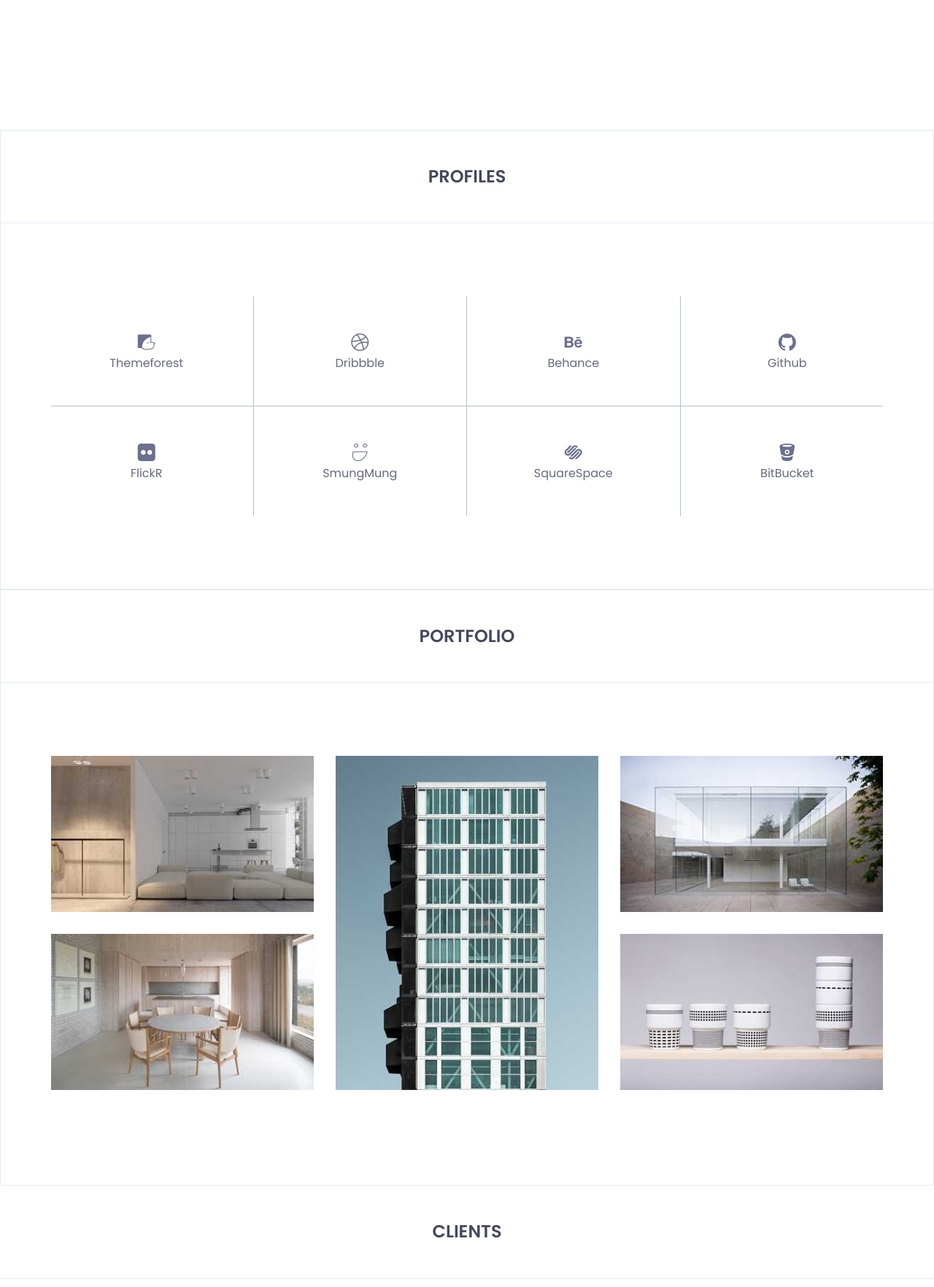
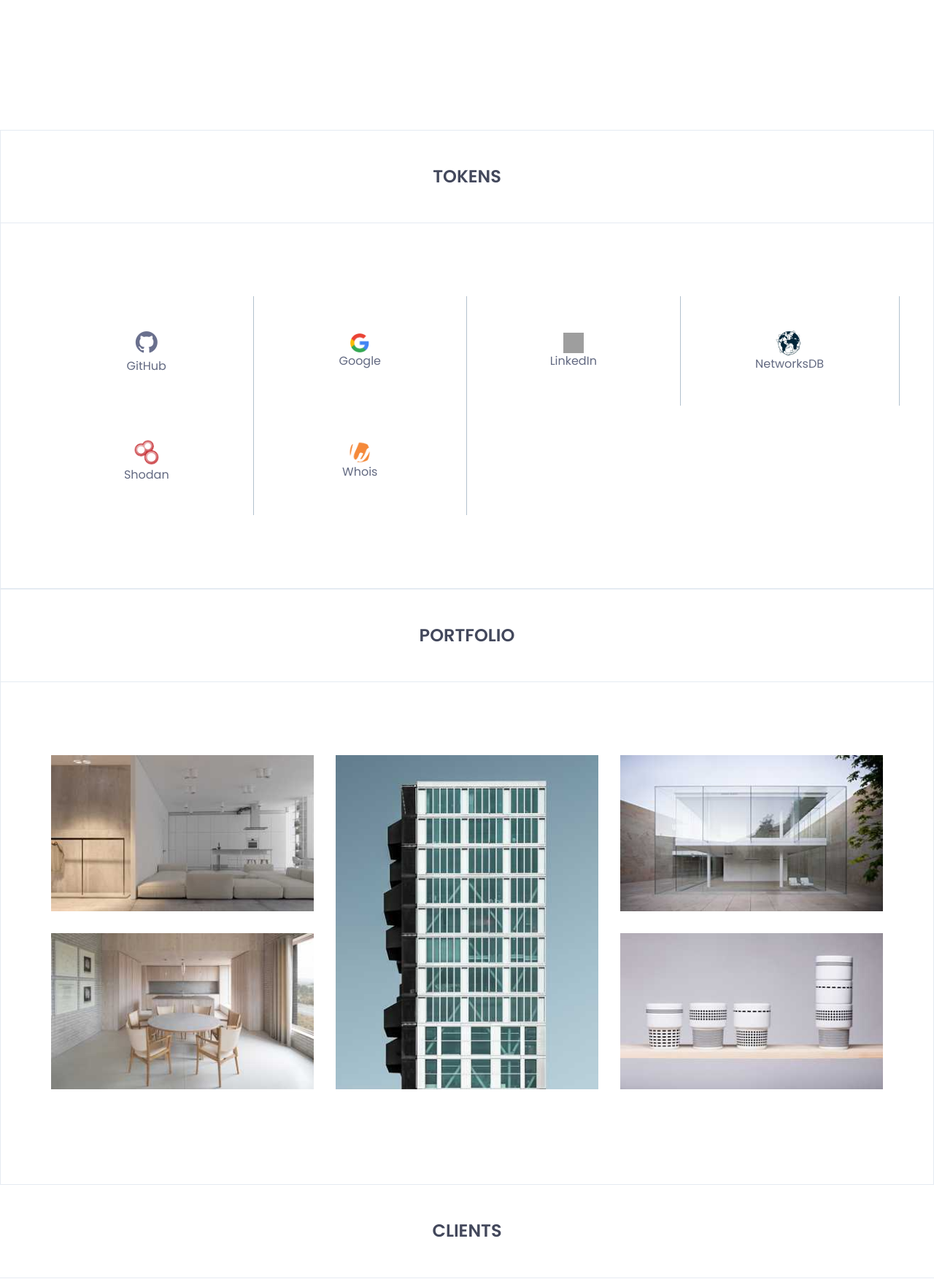
Before and after one commit to hila302010/final-cyber-project, a Flask app: page / in a window 1280 px wide. Shown: the part 4070-5834 px from the top of the page at 73% size. Run offline with Flask 3, Linux system fonts and the light colour scheme; grey boxes are pictures that could not be loaded.

Commit message:
updating tokens with logos - shaked

```diff
--- a/templates/OsinTech/assets/css/flaticon.css
+++ b/templates/OsinTech/assets/css/flaticon.css
@@ -24,16 +24,9 @@
 [class^="flaticon-"]:before, [class*=" flaticon-"]:before,
 [class^="flaticon-"]:after, [class*=" flaticon-"]:after {
   font-family: Flaticon;
-  font-size: 24px;
+  font-size: 30px;
   font-style: normal;
   margin-left: 0px;
 }
 
-.flaticon-bitbucket-logotype-camera-lens-in-perspective:before { content: "\f100"; }
-.flaticon-squarespace-logo:before { content: "\f101"; }
-.flaticon-smug:before { content: "\f102"; }
-.flaticon-flickr-website-logo-silhouette:before { content: "\f103"; }
 .flaticon-github-logo:before { content: "\f104"; }
-.flaticon-behance-logo:before { content: "\f105"; }
-.flaticon-dribbble:before { content: "\f106"; }
-.flaticon-themeforest:before { content: "\f107"; }
--- a/templates/OsinTech/index.html
+++ b/templates/OsinTech/index.html
@@ -454,21 +454,22 @@
 		<section id="profiles" class="profiles">
 			<div class="profiles-details">
 				<div class="section-heading text-center">
-					<h2>profiles</h2>
+					<h2>Tokens</h2>
 				</div>
 				<div class="container">
 					<div class="profiles-content">
-						<div class="row">
+						<!-- First Row -->
+						<div class="row justify-content-center">
 							<div class="col-sm-3">
 								<div class="single-profile">
 									<div class="profile-txt">
-										<a href=""><i class="flaticon-themeforest"></i></a>
-										<div class="profile-icon-name">themeforest</div>
+										<a href=""><i class="flaticon-github-logo"></i></a>
+										<div class="profile-icon-name">GitHub</div>
 									</div>
 									<div class="single-profile-overlay">
 										<div class="profile-txt">
-											<a href=""><i class="flaticon-themeforest"></i></a>
-											<div class="profile-icon-name">themeforest</div>
+											<a href=""><i class="flaticon-github-logo"></i></a>
+											<div class="profile-icon-name">GitHub</div>
 										</div>
 									</div>
 								</div>
@@ -476,13 +477,16 @@
 							<div class="col-sm-3">
 								<div class="single-profile">
 									<div class="profile-txt">
-										<a href=""><i class="flaticon-dribbble"></i></a>
-										<div class="profile-icon-name">dribbble</div>
+										<a href="https://www.google.com" target="_blank">
+											<img src="assets/images/google_logo.png" alt="Google Logo" style="width: 28px; height: 28px;">										</a>
+										<div class="profile-icon-name">Google</div>
 									</div>
 									<div class="single-profile-overlay">
 										<div class="profile-txt">
-											<a href=""><i class="flaticon-dribbble"></i></a>
-											<div class="profile-icon-name">dribbble</div>
+											<a href="https://www.google.com" target="_blank">
+												<img src="assets/images/google_logo.png" alt="Google Logo" style="width: 28px; height: 28px;">
+											</a>
+											<div class="profile-icon-name">Google</div>
 										</div>
 									</div>
 								</div>
@@ -490,44 +494,38 @@
 							<div class="col-sm-3">
 								<div class="single-profile">
 									<div class="profile-txt">
-										<a href=""><i class="flaticon-behance-logo"></i></a>
-										<div class="profile-icon-name">behance</div>
+										<a href="https://www.linkedin.com" target="_blank">
+											<img src="https://upload.wikimedia.org/wikipedia/commons/c/ca/LinkedIn_logo_initials.png" alt="LinkedIn Logo" style="width: 28px; height: 28px;">
+										</a>
+										<div class="profile-icon-name">LinkedIn</div>
 									</div>
 									<div class="single-profile-overlay">
 										<div class="profile-txt">
-											<a href=""><i class="flaticon-behance-logo"></i></a>
-											<div class="profile-icon-name">behance</div>
+											<a href="https://www.linkedin.com" target="_blank">
+												<img src="https://upload.wikimedia.org/wikipedia/commons/c/ca/LinkedIn_logo_initials.png" alt="LinkedIn Logo" style="width: 32px; height: 32px;">
+											</a>
+											<div class="profile-icon-name">LinkedIn</div>
 										</div>
 									</div>
 								</div>
 							</div>
-							<div class="col-sm-3">
-								<div class="single-profile profile-no-border">
-									<div class="profile-txt">
-										<a href=""><i class="flaticon-github-logo"></i></a>
-										<div class="profile-icon-name">github</div>
-									</div>
-									<div class="single-profile-overlay">
+							<!-- Second Row -->
+							<div class="row">
+								<div class="col-sm-3">
+									<div class="single-profile">
 										<div class="profile-txt">
-											<a href=""><i class="flaticon-github-logo"></i></a>
-											<div class="profile-icon-name">github</div>
+											<a href="https://networksdb.io" target="_blank">
+												<img src="assets/images/networks_logo.jpeg" alt="NetworksDB Logo" style="width: 45px; height: 36px;">
+											</a>
+											<div class="profile-icon-name">NetworksDB</div>
 										</div>
-									</div>
-								</div>
-							</div>
-						</div>
-						<div class="profile-border"></div>
-						<div class="row">
-							<div class="col-sm-3">
-								<div class="single-profile">
-									<div class="profile-txt">
-										<a href=""><i class="flaticon-flickr-website-logo-silhouette"></i></a>
-										<div class="profile-icon-name">flickR</div>
-									</div>
-									<div class="single-profile-overlay">
-										<div class="profile-txt">
-											<a href=""><i class="flaticon-flickr-website-logo-silhouette"></i></a>
-											<div class="profile-icon-name">flickR</div>
+										<div class="single-profile-overlay">
+											<div class="profile-txt">
+												<a href="https://networksdb.io" target="_blank">
+													<img src="assets/images/networks_logo.jpeg" alt="NetworksDB Logo" style="width: 45px; height: 36px;">
+												</a>
+												<div class="profile-icon-name">NetworksDB</div>
+											</div>
 										</div>
 									</div>
 								</div>
@@ -535,13 +533,17 @@
 							<div class="col-sm-3">
 								<div class="single-profile">
 									<div class="profile-txt">
-										<a href=""><i class="flaticon-smug"></i></a>
-										<div class="profile-icon-name">smungMung</div>
+										<a href="https://www.shodan.io/" target="_blank">
+											<img src="assets/images/shodan_logo.png" alt="Shodan Logo" style="width: 40x; height: 40px;">
+										</a>
+										<div class="profile-icon-name">Shodan</div>
 									</div>
 									<div class="single-profile-overlay">
 										<div class="profile-txt">
-											<a href=""><i class="flaticon-smug"></i></a>
-											<div class="profile-icon-name">smungMung</div>
+											<a href="https://www.shodan.io" target="_blank">
+												<img src="assets/images/shodan_logo.png" alt="Shodan Logo" style="width: 40px; height: 40px;">
+											</a>
+											<div class="profile-icon-name">Shodan</div>
 										</div>
 									</div>
 								</div>
@@ -549,27 +551,17 @@
 							<div class="col-sm-3">
 								<div class="single-profile">
 									<div class="profile-txt">
-										<a href=""><i class="flaticon-squarespace-logo"></i></a>
-										<div class="profile-icon-name">squareSpace</div>
+										<a href="https://www.whois.com" target="_blank">
+											<img src="assets/images/whois_logo.png" alt="Whois Logo" style="width: 32px; height: 32px;">
+										</a>
+										<div class="profile-icon-name">Whois</div>
 									</div>
 									<div class="single-profile-overlay">
 										<div class="profile-txt">
-											<a href=""><i class="flaticon-squarespace-logo"></i></a>
-											<div class="profile-icon-name">squareSpace</div>
-										</div>
-									</div>
-								</div>
-							</div>
-							<div class="col-sm-3">
-								<div class="single-profile profile-no-border">
-									<div class="profile-txt">
-										<a href=""><i class="flaticon-bitbucket-logotype-camera-lens-in-perspective"></i></a>
-										<div class="profile-icon-name">bitBucket</div>
-									</div>
-									<div class="single-profile-overlay">
-										<div class="profile-txt">
-											<a href=""><i class="flaticon-bitbucket-logotype-camera-lens-in-perspective"></i></a>
-											<div class="profile-icon-name">bitBucket</div>
+											<a href="https://www.whois.com" target="_blank">
+												<img src="assets/images/whois_logo.png" alt="Whois Logo" style="width: 32px; height: 32px;">
+											</a>
+											<div class="profile-icon-name">Whois</div>
 										</div>
 									</div>
 								</div>
```
Also changed, not shown: templates/OsinTech/assets/images/google_logo.png (added), templates/OsinTech/assets/images/networks_logo.jpeg (added), templates/OsinTech/assets/images/shodan_logo.png (added), templates/OsinTech/assets/images/whois_logo.png (added).
